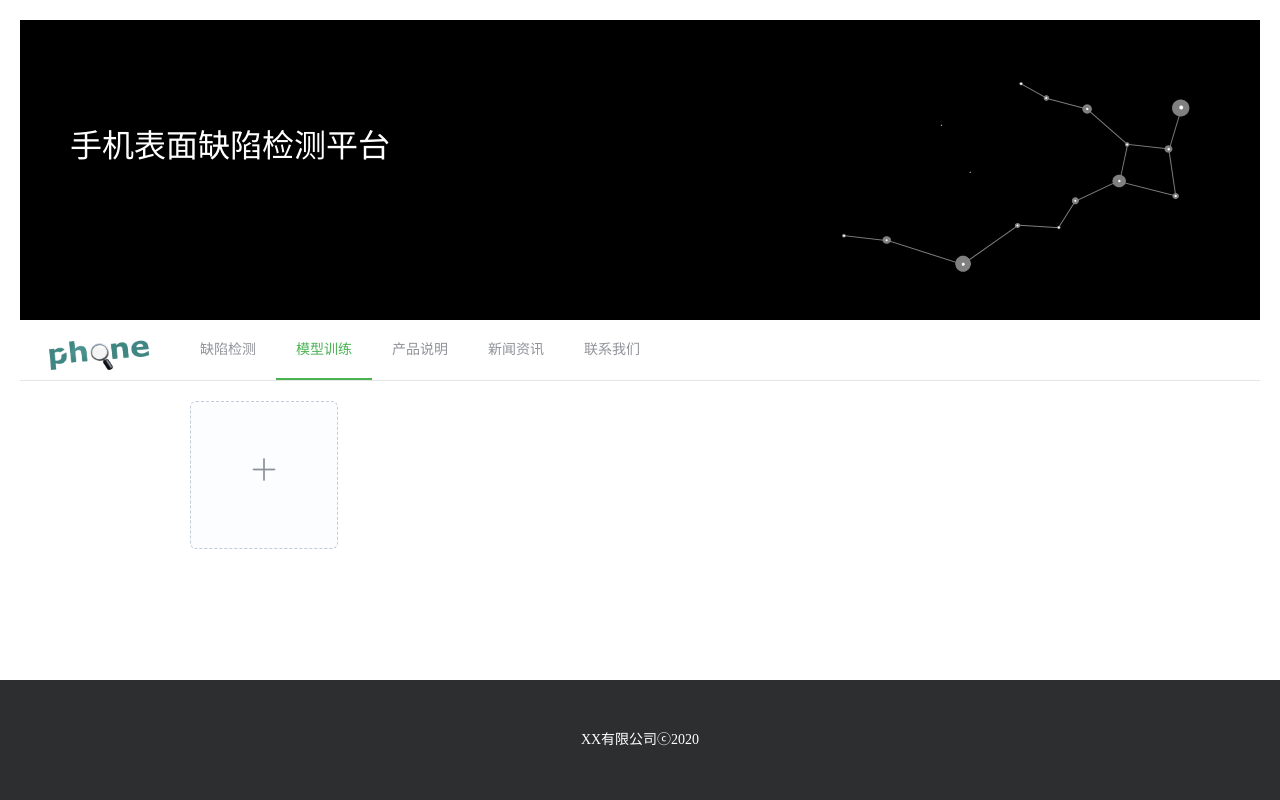
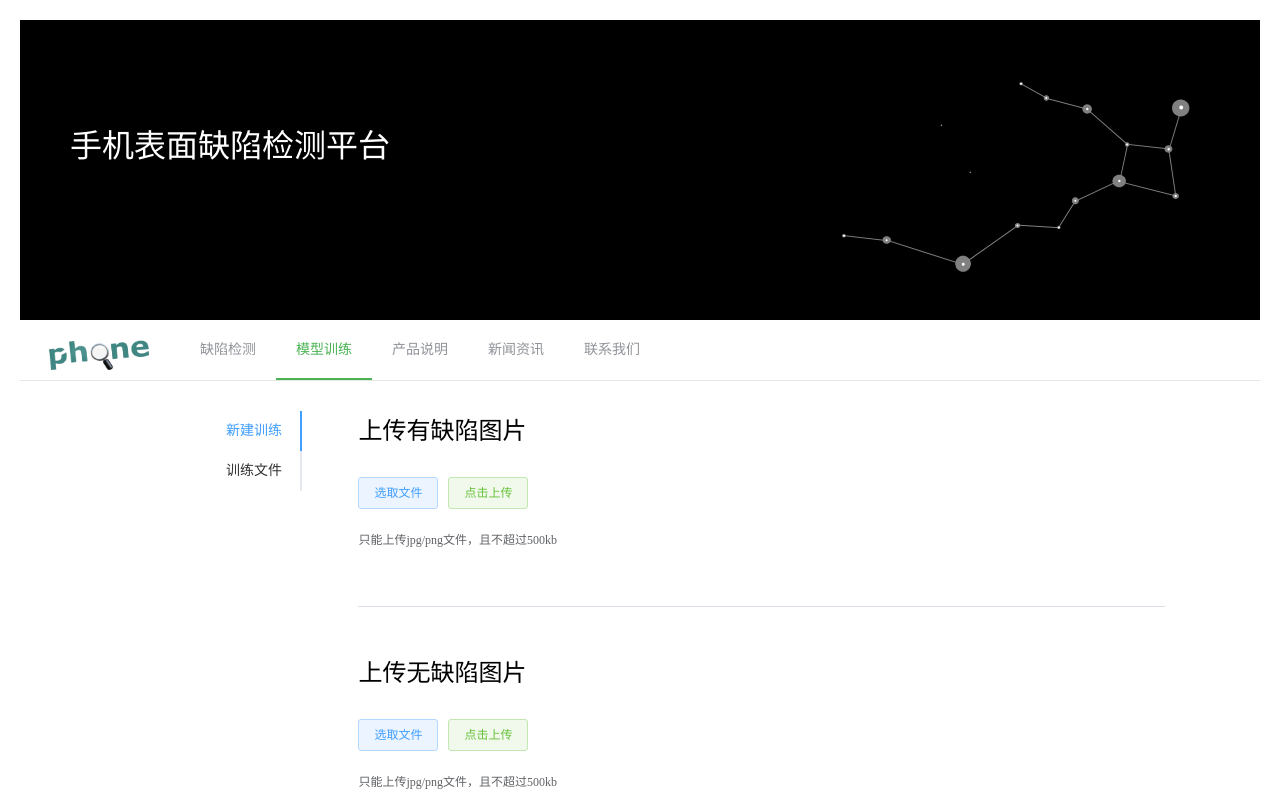
Before and after one commit to whugyt99/xxproject, a Vue app: page /components/TrainingPage in a window 1280 px wide. Shown: the top 800 px of the page. Built offline with nearby package versions, Linux system fonts and the light colour scheme.

Commit message:
feat:training1.0

```diff
--- a/src/components/ContactUs.vue
+++ b/src/components/ContactUs.vue
@@ -1,6 +1,6 @@
 <template>
     <el-card class="box-card" shadow="never">
-      <div slot="header">联系我们</div>
+      <div slot="header" style="font-size: x-large">联系我们</div>
       <div v-for="(item,i) in contactWay" :key="i" class="text">
         {{item.name + '：' + item.number}}
       </div>
@@ -27,14 +27,14 @@
 <style scoped>
 .box-card{
   width: 480px;
-  margin-left: 25%;
+  margin-left: 10%;
   margin-top: 30px;
   border: 0;
 }
 
   .text{
-    font-size: 14px;
-    line-height: 30px;
+    font-size: 16px;
+    line-height: 15px;
     color: dimgray;
   }
 </style>
--- a/src/components/DefectDetectionPage.vue
+++ b/src/components/DefectDetectionPage.vue
@@ -1,5 +1,25 @@
 <template>
   <div>
+    <div style="margin-left:170px;margin-right:170px;margin-top:20px">
+      <span>{{id}}缺陷检测</span>
+    </div>
+    <div style="margin-left:170px;margin-right:170px;margin-top:20px">
+      <el-upload
+        class="upload-demo" name="photo"
+        ref="upload"
+        action="http://47.98.232.219:5000/pic_test"
+        :on-preview="handlePreview"
+        :on-remove="handleRemove"
+        :file-list="fileList"
+        list-type="picture"
+        :auto-upload="false"
+        :on-success="handleAvatarSuccess"
+        :before-upload="beforeUpload">
+        <el-button slot="trigger" size="small" type="primary">选取文件</el-button>
+        <el-button style="margin-left: 10px;" size="small" type="success" @click="submitUpload">上传到服务器</el-button>
+        <!--        <div slot="tip" class="el-upload__tip">只能上传jpg/png文件，且不超过500kb</div>-->
+      </el-upload>
+    </div>
     <div style="margin-left:170px;margin-right:170px;margin-top:20px">
       <span>{{id}}缺陷检测</span>
     </div>
@@ -24,19 +44,17 @@ class="upload-demo" name="photo"
 <script>
   export default {
     name: 'DefectDetectionPage',
-  data () {
+    data() {
       return {
-id:'',
-  fileList: [
-
-  ]
+        id: '',
+        fileList: []
       }
     },
-  mounted () {
+    mounted() {
       this.getParams();
     },
     methods: {
-  getParams(){
+      getParams() {
         // 取到路由带过来的参数
         this.id = this.$route.query.id;
         console.log(this.id);
--- a/src/components/NewsPage.vue
+++ b/src/components/NewsPage.vue
@@ -1,13 +1,19 @@
 <template>
-<div>
-<div class="header"style="height:70px;">
-<span style="font-size: x-large;color: black;margin:30px 0 0 50px;float:left">新闻公告</span>
+  <div style="margin-left: 10%;margin-top: 30px">
+    <div class="header" style="height:70px;">
+      <span style="font-size: x-large;color: black;margin:20px 0 0 30px;float:left">新闻公告</span>
     </div>
-<div class="content" style="margin-left:20px">
+    <div class="content" >
       <ul>
-<li style="line-height:30px;"><el-link :underline="false" href="newsInfo/N0624">停止维护通知</el-link></li>
-<li style="line-height:30px;"><el-link :underline="false" href="newsInfo/N0624">关于系统升级的通知</el-link></li>
-<li style="line-height:30px;"><el-link :underline="false" href="newsInfo/N0624">缺陷检测分类更新</el-link></li>
+        <li style="line-height:30px;">
+          <el-link :underline="false" href="newsInfo/N0624">停止维护通知</el-link>
+        </li>
+        <li style="line-height:30px;">
+          <el-link :underline="false" href="newsInfo/N0624">关于系统升级的通知</el-link>
+        </li>
+        <li style="line-height:30px;">
+          <el-link :underline="false" href="newsInfo/N0624">缺陷检测分类更新</el-link>
+        </li>
       </ul>
     </div>
   </div>
@@ -15,12 +21,10 @@
 <script>
   export default {
     name: 'NewsPage',
-  data () {
-  return {
-
-  }
+    data() {
+      return {}
     },
-  methods:{
+    methods: {
       //refresh(){
       //this.$router.go(0);
       //},
@@ -28,8 +32,8 @@ export default {
   }
 </script>
 <style scoped>
-.el-link:hover{
-color:rgb(73,178,82);
+  .el-link:hover {
+    color: rgb(73, 178, 82);
   }
 
 </style>
--- a/src/components/TrainingPage.vue
+++ b/src/components/TrainingPage.vue
@@ -1,70 +1,112 @@
 <template>
-<div>
-<div style="margin-left:170px;margin-right:170px;margin-top:20px">
+  <div style="padding-top:30px;padding-left: 15%">
+    <el-tabs :tab-position="tabPosition">
+<!--      tab1:新建训练文件-->
+      <el-tab-pane label="新建训练" class="item-color">
+        <div style="padding-left:5%;padding-right: 10%">
+          <el-form>
+            <el-form-item>
+              <span style="font-size: x-large;color: black;float:left">上传有缺陷图片</span>
+            </el-form-item>
+
+            <el-form-item>
               <el-upload
+                ref="upload"
+                class="upload-demo"
                 action="http://47.98.232.219:5000/pic_test"
-  list-type="picture-card"
-  :auto-upload="false">
-<i slot="default" class="el-icon-plus"></i>
-<div slot="file" slot-scope="{file}">
-<img
-class="el-upload-list__item-thumbnail"
-  :src="file.url" alt=""
-  >
-<span class="el-upload-list__item-actions">
-<span
-class="el-upload-list__item-preview"
-@click="handlePictureCardPreview(file)"
-  >
-<i class="el-icon-zoom-in"></i>
-</span>
-<span
-          v-if="!disabled"
-class="el-upload-list__item-delete"
-@click="handleDownload(file)"
-  >
-<i class="el-icon-download"></i>
-</span>
-<span
-          v-if="!disabled"
-class="el-upload-list__item-delete"
-@click="handleRemove(file)"
-  >
-<i class="el-icon-delete"></i>
-</span>
-</span>
+                list-type="picture"
+                :auto-upload="false"
+                multiple
+                :on-change="handleChange"
+                :on-success="handleAvatarSuccess"
+                :file-list="fileList1">
+                <el-button slot="trigger" size="small" type="primary" plain>选取文件</el-button>
+                <el-button style="margin-left: 10px" size="small" type="success" plain @click="upLoad1">点击上传</el-button>
+                <div slot="tip" class="el-upload__tip">只能上传jpg/png文件，且不超过500kb</div>
+              </el-upload>
+            </el-form-item>
+
+            <el-form-item><el-divider></el-divider></el-form-item>
+
+            <el-form-item>
+              <span style="font-size: x-large;color: black;float:left">上传无缺陷图片</span>
+            </el-form-item>
+
+            <el-form-item>
+              <el-upload
+                class="upload-demo"
+                multiple
+                :auto-upload="false"
+                list-type="picture"
+                action="http://47.98.232.219:5000/pic_test"
+                :on-change="handleChange"
+                :on-success="handleAvatarSuccess"
+                :file-list="fileList2">
+                <el-button slot="trigger" size="small" type="primary" plain>选取文件</el-button>
+                <el-button style="margin-left: 10px" size="small" type="success" plain @click="upLoad2">点击上传</el-button>
+                <div slot="tip" class="el-upload__tip">只能上传jpg/png文件，且不超过500kb</div>
+              </el-upload>
+            </el-form-item>
+
+            <el-form-item>
+              <el-button type="success" plain>开始训练</el-button>
+            </el-form-item>
+
+          </el-form>
         </div>
-</el-upload>
-<el-dialog :visible.sync="dialogVisible">
-<img width="100%" :src="dialogImageUrl" alt="">
-</el-dialog>
-</div>
+      </el-tab-pane>
+
+<!--tab2：已有的训练文件-->
+      <el-tab-pane label="训练文件"></el-tab-pane>
+    </el-tabs>
   </div>
 </template>
+
+
 <script>
+  import HelloWorld from "./HelloWorld";
   export default {
     name: 'TrainingPage',
-  data () {
+    components: {HelloWorld},
+    data() {
       return {
-  dialogImageUrl: '',
-  dialogVisible: false,
-  disabled: false
+        tabPosition:'left',
+        fileList1: [],
+        fileList2: [],
       }
     },
     methods: {
-  handleRemove(file) {
-  console.log(file);
+      handleChange(file, fileList) {
+        this.fileList = fileList.slice(-3);
       },
-  handlePictureCardPreview(file) {
-  this.dialogImageUrl = file.url;
-  this.dialogVisible = true;
+
+      //有缺陷图片上传
+      upLoad1(){
+        this.$refs.upload.submit();
       },
-  handleDownload(file) {
-  console.log(file);
-  }
+
+      //无缺陷图片上传
+      upLoad2(){
+        this.$refs.upload.submit();
+      },
+
+      //图片上传成功后
+      handleAvatarSuccess(response, file, fileList) {
+        //response
+        console.log(response);
+      },
     }
   }
 </script>
+
+
 <style>
-
+  .el-tabs_item{
+    background-color:#cccccc !important;
+    color:#666666 !important;
+    margin: 5px !important;
+  }
+  .el-tabs--card>.el-tabs_header.el-tabs_item.is-active{
+    color:rgb(73,178,82) !important;
+  }
 </style>
--- a/src/router/index.js
+++ b/src/router/index.js
@@ -11,7 +11,7 @@ import N0624 from "../components/newsInfo/N0624";
 Vue.use(Router)
 
 export default new Router({
-  mode:'history',
+  mode: 'history',
   routes: [
     {
       path: '/',
```
Also changed, not shown: src/components/HelloWorld.vue (+18 -18 lines). Lines whose indentation alone changed are shown as unchanged.
